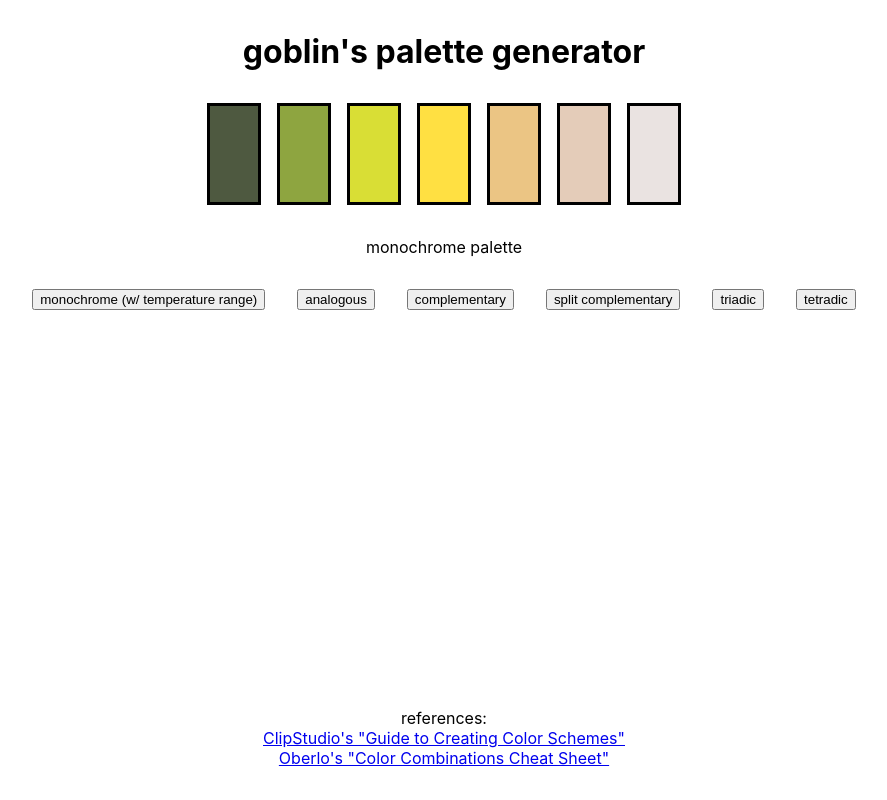
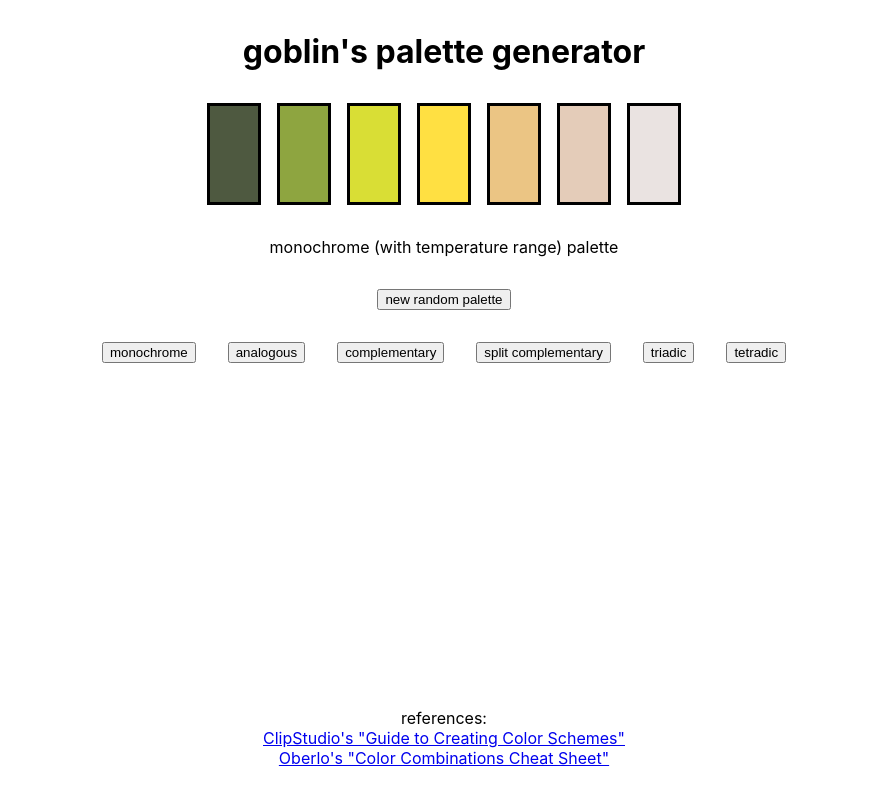
Before and after one commit to goblinodds/palettegen, a React (Create React App) app: page / in a window 1280 px wide. Shown: the whole page, without its empty margins (196-1083 px from the left). Built offline with nearby package versions, Linux system fonts and the light colour scheme.

Commit message:
new random palette

```diff
--- a/src/appComponents/Palette.css
+++ b/src/appComponents/Palette.css
@@ -1,5 +1,5 @@
 button {
-    margin: 0 1rem;
+    margin: 1rem 1rem;
 }
 
 .Buttons {
@@ -30,7 +30,7 @@ button {
 #Label {
   display: flex;
   justify-content: center;
-  margin: 2rem;
+  margin: 1rem;
 }
 
 #Main {
--- a/src/appComponents/Palette.js
+++ b/src/appComponents/Palette.js
@@ -2,10 +2,8 @@ import './Palette.css';
 // import ReactSlider from 'react-slider';
 import { useState } from 'react';
 
-// rerenders when state is updated with setblahblah
-// state here will probably be an index of an array of monochrome, etc.??
-
 // TODO
+// button that gives you a new random color to work with
 // make a version that's a random palette generator that you can put on your site?
 // THEN work on a version that lets users input options??
 
@@ -56,9 +54,11 @@ export default function Palette() {
     let randomSwatchB = Math.floor(Math.random()*swatchNum);
     let randomSwatchC = Math.floor(Math.random()*swatchNum);
 
-    paletteReset();
+    const [paletteType, setPaletteType] = useState('monochrome');
 
-    const [paletteType, setPaletteType] = useState('monochrome');
+    const [baseHue, setBaseHue] = useState(50);
+
+    paletteReset(baseHue);
 
     if (paletteType === 'analogous') {
         analogous(randomSwatchA, randomSwatchB);
@@ -71,11 +71,9 @@ export default function Palette() {
     } else if (paletteType === 'tetradic') {
         tetradic(randomSwatchA, randomSwatchB, randomSwatchC);
     } else if (paletteType === 'monochrome') {
-        paletteReset();
-        currentScheme = 'monochrome'
+        paletteReset(baseHue);
+        currentScheme = 'monochrome (with temperature range)'
     }
-
-    console.log(swatches);
 
     return (
         <div>
@@ -91,7 +89,10 @@ export default function Palette() {
             </div>
             <div id='Label'>{currentScheme} palette</div>
             <div className='Buttons'>
-                <button onClick={()=> setPaletteType('monochrome')}>monochrome (w/ temperature range)</button>
+                <button onClick={()=>setBaseHue(Math.random()*255)}>new random palette</button>
+            </div>
+            <div className='Buttons'>
+                <button onClick={()=> setPaletteType('monochrome')}>monochrome</button>
                 <button onClick={()=> setPaletteType('analogous')}>analogous</button>
                 <button onClick={()=> setPaletteType('complementary')}>complementary</button>
                 <button onClick={()=> setPaletteType('split')}>split complementary</button>
@@ -105,7 +106,7 @@ export default function Palette() {
 // HELPER FUNCTIONS
 
 // PALETTE RESET
-function paletteReset() {
+function paletteReset(baseHue) {
     swatches = [
         {
             value: 30
@@ -118,7 +119,7 @@ function paletteReset() {
     // step 1: interpolate between 'black' and 'white'
     interpolateValue(swatchNum);
     // step 2: pick a hue out of 359
-    newHue(50);
+    newHues(baseHue);
     decreaseSaturation(28);
     temperature(-12);
 }
@@ -150,7 +151,7 @@ function interpolateValue(num) {
 
 // STEP 2: HUES
 // apply the same hue to all swatches
-function newHue(selectedHue) {
+function newHues(selectedHue) {
     // iterate over all swatches
     for (let i = 0; i < swatches.length; i++) {
         // add the same hue to each one
```
